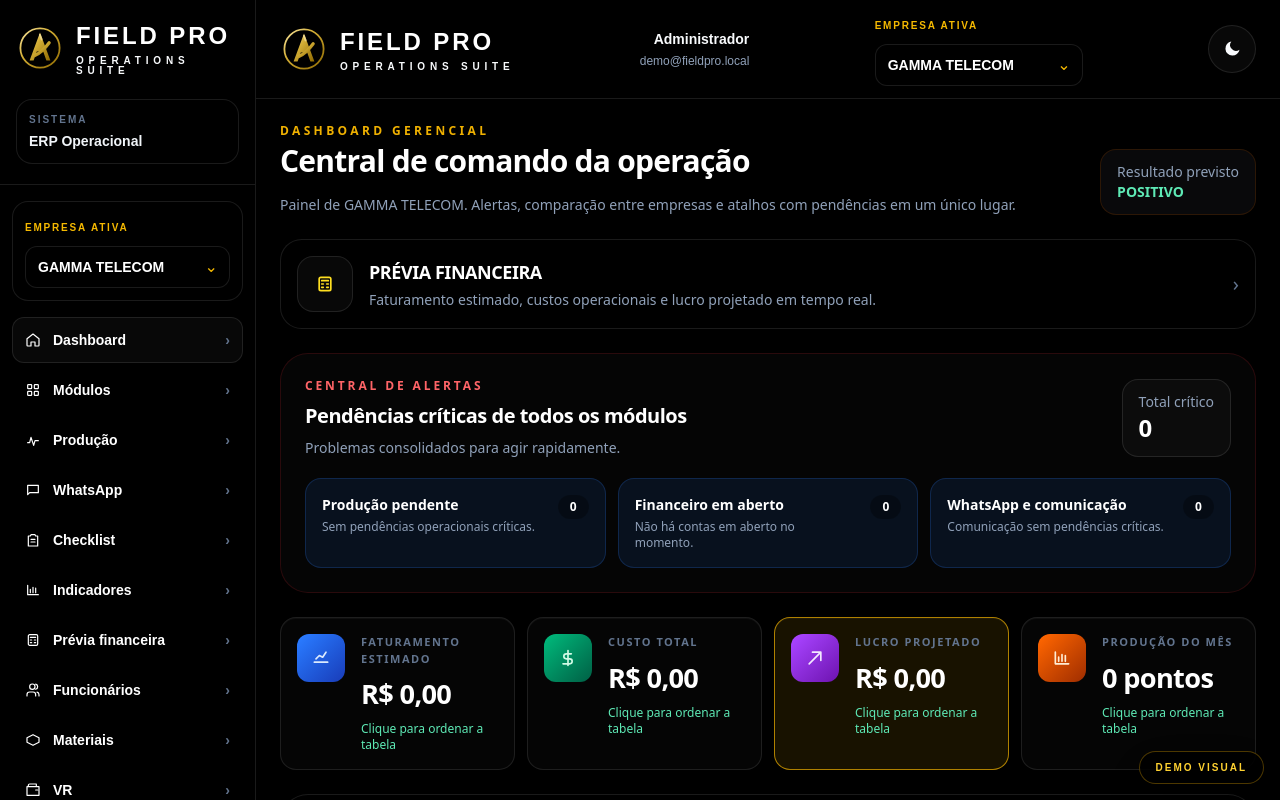
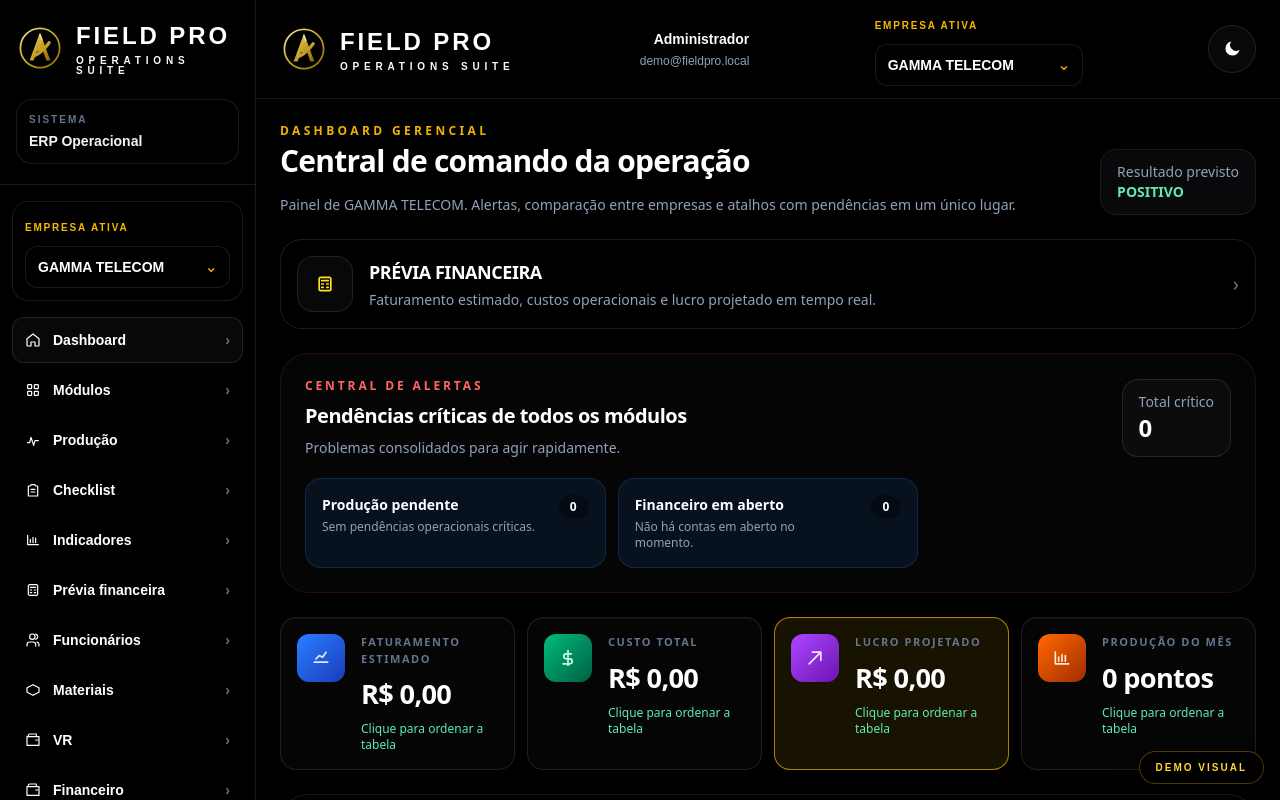
Before and after one commit to lucasldsilva30-arch/field-pro-demo, a Next.js app: page /dashboard in a window 1280 px wide. Shown: the top 800 px of the page. Built offline with nearby package versions, Linux system fonts and the light colour scheme.

Commit message:
fix: remove whatsapp tab from demo navigation

```diff
--- a/app/dashboard/page.tsx
+++ b/app/dashboard/page.tsx
@@ -557,7 +557,6 @@ function buildCompanyRows(data: ErpData): CompanyRow[] {
     const resumo = calcularResumoERP(companyData);
     const productionPoints = resumo.productionMonth.reduce((sum, record) => sum + record.points, 0);
     const financePending = companyData.finance.filter((entry) => entry.type.toLowerCase().includes("sa") && !entry.paid).length;
-    const whatsappPending = companyData.whatsappMessages.filter((message) => !message.launchedConecta || message.confidence < 0.75).length;
 
     return {
       name: company,
@@ -565,7 +564,7 @@ function buildCompanyRows(data: ErpData): CompanyRow[] {
       faturamento: resumo.faturamentoEstimado,
       despesas: resumo.despesas,
       lucro: resumo.saldoFinalPrevisto,
-      pendencias: resumo.pendingLaunches.length + financePending + whatsappPending,
+      pendencias: resumo.pendingLaunches.length + financePending,
     };
   });
 }
@@ -587,20 +586,17 @@ function sortCompanyRows(rows: CompanyRow[], metric: ComparisonMetric) {
 function buildAlerts(data: ErpData): AlertItem[] {
   const productionPending = data.production.filter((record) => !record.launchedConecta || record.status !== "OK").length;
   const financePending = data.finance.filter((entry) => entry.type.toLowerCase().includes("sa") && !entry.paid).length;
-  const whatsappPending = data.whatsappMessages.filter((message) => !message.launchedConecta || message.confidence < 0.75).length;
 
   return [
     { title: "Produção pendente", detail: productionPending > 0 ? `${productionPending} registros aguardando lançamento no Conecta.` : "Sem pendências operacionais críticas.", count: productionPending, href: "/operacao", tone: productionPending > 0 ? "red" : "blue" },
-    { title: "Financeiro em aberto", detail: financePending > 0 ? `${financePending} contas a pagar ainda não quitadas.` : "Não há contas em aberto no momento.", count: financePending, href: "/financeiro", tone: financePending > 0 ? "yellow" : "blue" },
-    { title: "WhatsApp e comunicação", detail: whatsappPending > 0 ? `${whatsappPending} mensagens pedindo conferência ou lançamento.` : "Comunicação sem pendências críticas.", count: whatsappPending, href: "/whatsapp", tone: whatsappPending > 0 ? "yellow" : "blue" },
+    { title: "Financeiro em aberto", detail: financePending > 0 ? `${financePending} contas a pagar ainda não quitadas.` : "Não há contas em aberto no momento.", count: financePending, href: "/financeiro", tone: financePending > 0 ? "yellow" : "blue" }
   ];
 }
 
 function buildQuickItems(dataByCompany: ErpData, resumo: ReturnType<typeof calcularResumoERP>): QuickItem[] {
   const productionPending = resumo.pendingLaunches.length;
   const financePending = dataByCompany.finance.filter((entry) => entry.type.toLowerCase().includes("sa") && !entry.paid).length;
-  const whatsappPending = dataByCompany.whatsappMessages.filter((message) => !message.launchedConecta || message.confidence < 0.75).length;
-  const employeesPending = dataByCompany.employees.filter(
+    const employeesPending = dataByCompany.employees.filter(
     (employee) => employee.situacao !== "ATIVO" || employee.feriasVencidas.toUpperCase() === "SIM" || employee.nrsVencido.toUpperCase() === "SIM",
   ).length;
   const materialPending = dataByCompany.materials.filter((material) => material.status !== "Disponivel").length;
@@ -609,7 +605,6 @@ function buildQuickItems(dataByCompany: ErpData, resumo: ReturnType<typeof calcu
   return [
     { title: "Produção", href: "/operacao", description: "Lançamentos e controle operacional.", badge: productionPending, icon: "production" },
     { title: "Financeiro", href: "/financeiro", description: "Entradas, saídas, saldo e previsões.", badge: financePending, icon: "finance" },
-    { title: "WhatsApp", href: "/whatsapp", description: "Mensagens e validações da equipe.", badge: whatsappPending, icon: "chat" },
     { title: "Checklist", href: "/checklist", description: "Entrega de EPIs e assinatura digital.", badge: 0, icon: "calculator" },
     { title: "Funcionários", href: "/funcionarios", description: "Cadastro, status e movimentações.", badge: employeesPending, icon: "users" },
     { title: "Materiais", href: "/materiais", description: "Estoque, edição e consumo por operação.", badge: materialPending, icon: "materials" },
--- a/app/modulos/page.tsx
+++ b/app/modulos/page.tsx
@@ -10,13 +10,6 @@ const modules = [
     icon: "▮▮",
     color: "border-blue-500/60 text-blue-300",
     description: "Controle operacional, registros e integração com códigos Conecta.",
-  },
-  {
-    href: "/whatsapp",
-    title: "WhatsApp",
-    icon: "✉",
-    color: "border-emerald-500/60 text-emerald-300",
-    description: "Leitura de mensagens, parsing dos dados e geração automática do JSON.",
   },
   {
     href: "/checklist",
--- a/components/erp-shell.tsx
+++ b/components/erp-shell.tsx
@@ -14,7 +14,7 @@ type ErpShellProps = {
   active:
     | "dashboard"
     | "modulos"
-    | "operacao"
+  | "operacao"
   | "whatsapp"
   | "checklist"
   | "privacidade"
@@ -33,7 +33,6 @@ const navigation = [
   { key: "dashboard", label: "Dashboard", href: "/dashboard", icon: "home" },
   { key: "modulos", label: "Módulos", href: "/modulos", icon: "grid" },
   { key: "operacao", label: "Produção", href: "/operacao", icon: "activity" },
-  { key: "whatsapp", label: "WhatsApp", href: "/whatsapp", icon: "message" },
   { key: "checklist", label: "Checklist", href: "/checklist", icon: "clipboard" },
   { key: "indicadores", label: "Indicadores", href: "/indicadores", icon: "chart" },
   { key: "previafinanceira", label: "Prévia financeira", href: "/previa-financeira", icon: "calculator" },
```
